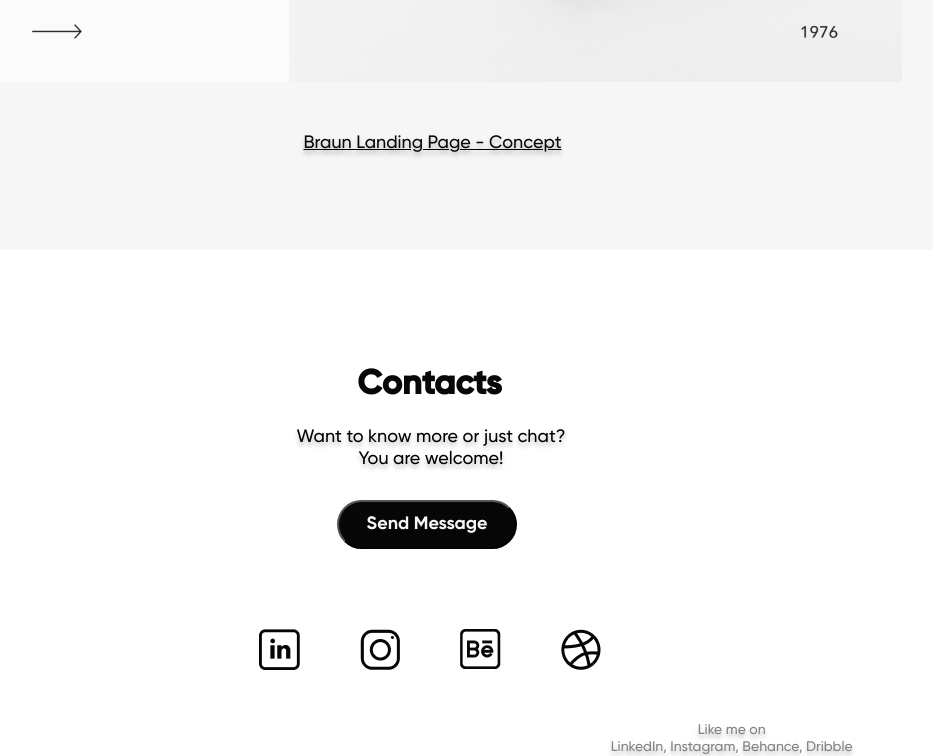
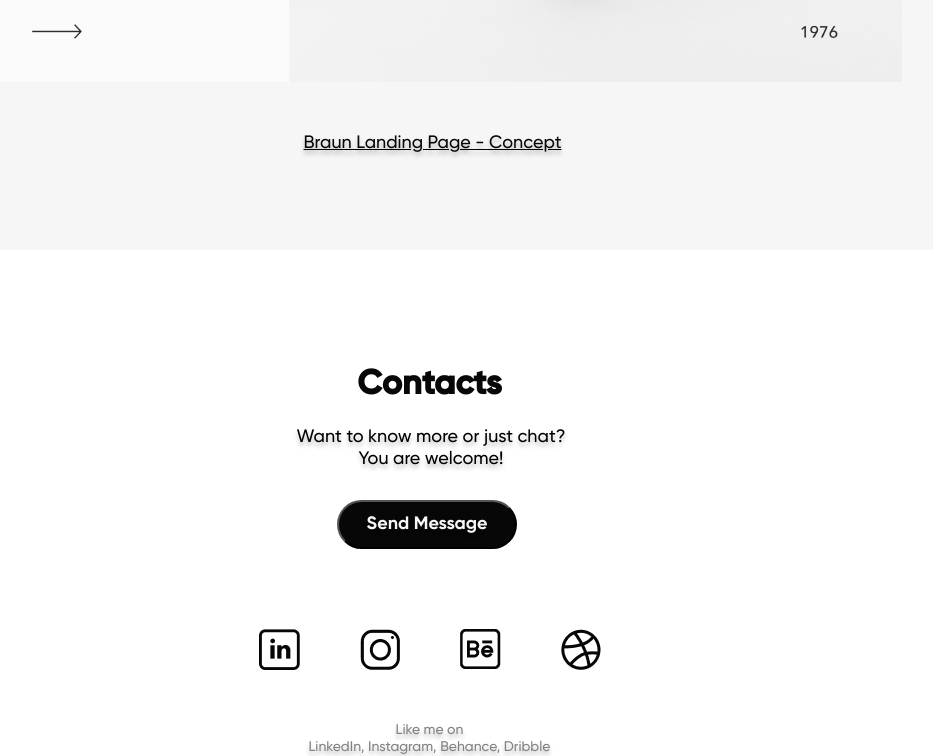
Before and after one commit to RudeSoul/portfolio, a plain HTML site: page index.html in a window 1280 px wide. Shown: the part 4416-5172 px from the top of the page, without its empty margins (293-1226 px from the left). Drawn offline with Linux system fonts and the light colour scheme.

Commit message:
small change

```diff
--- a/sass/modules/body/_aboutme.scss
+++ b/sass/modules/body/_aboutme.scss
@@ -288,7 +288,6 @@
 
 .footer-txt {
     text-align: center;
-    margin-left: 41.83%;
 
     font-size: 14px;
     line-height: 17px;
```
Also changed, not shown: dist/css/style.css, 1 other file.
